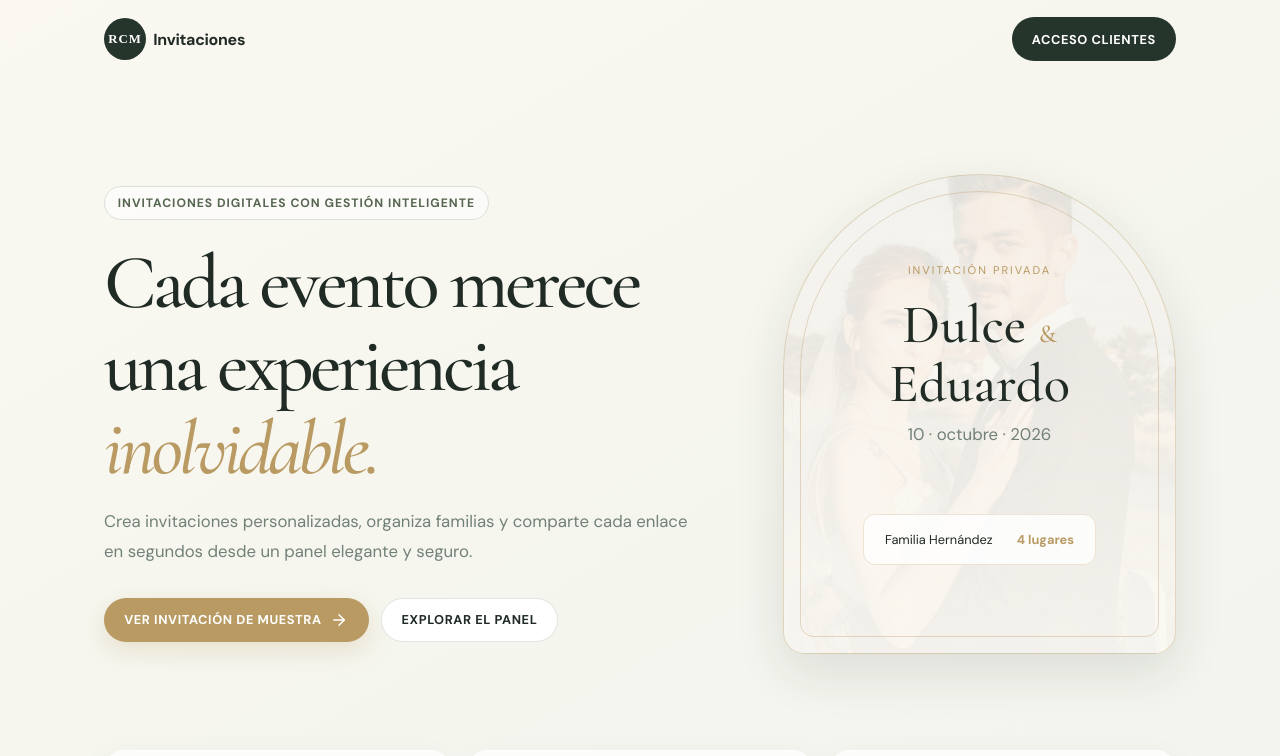
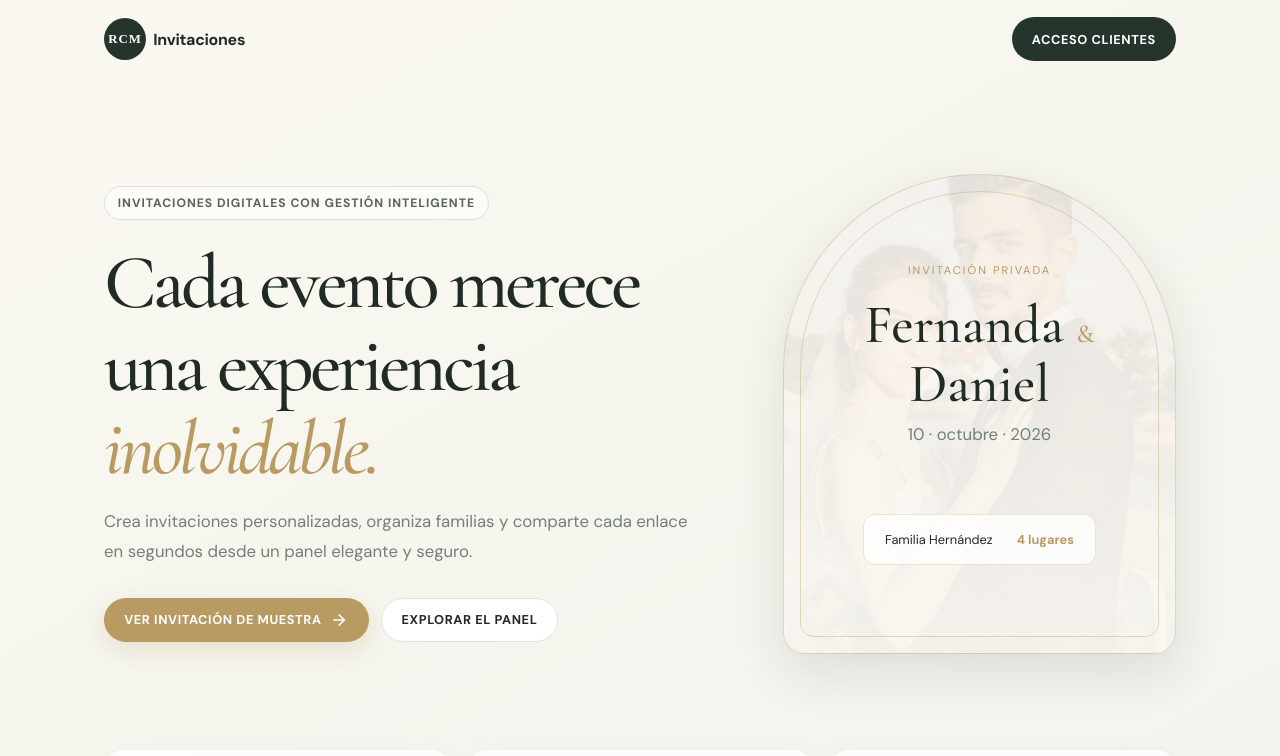
Before and after one commit to AntonioCastro12/Invitacion-boda, a React (Vite) app: page / in a window 1280 px wide. Shown: the top 756 px of the page. Built offline with nearby package versions, Linux system fonts and the light colour scheme; no server answers; a web font is replaced by a local one.

Commit message:
Actualizacion nombre

```diff
--- a/src/data/demoData.js
+++ b/src/data/demoData.js
@@ -1,7 +1,7 @@
 export const demoEvent = {
   id: "11111111-1111-4111-8111-111111111111",
   client_id: "demo-client",
-  name: "Dulce & Eduardo",
+  name: "Fernanda & Daniel",
   slug: "dulce-eduardo",
   event_type: "Boda",
   event_date: "2026-10-10",
--- a/src/pages/LandingPage.jsx
+++ b/src/pages/LandingPage.jsx
@@ -9,7 +9,7 @@ export default function LandingPage() {
       {isDemoMode && <div className="demo-banner">Modo demostración · Conecta Supabase para utilizar datos reales</div>}
       <section className="landing-hero">
         <div><span className="landing-pill">Invitaciones digitales con gestión inteligente</span><h1>Cada evento merece una experiencia <em>inolvidable.</em></h1><p>Crea invitaciones personalizadas, organiza familias y comparte cada enlace en segundos desde un panel elegante y seguro.</p><div className="hero-actions"><Link className="button button--gold" to="/evento/dulce-eduardo/A7X92">Ver invitación de muestra <ArrowRight size={18} /></Link><Link className="button button--light" to="/login">Explorar el panel</Link></div></div>
-        <div className="landing-preview"><span>Invitación privada</span><h2>Dulce <small>&</small> Eduardo</h2><p>10 · octubre · 2026</p><div className="preview-pass">Familia Hernández <strong>4 lugares</strong></div></div>
+        <div className="landing-preview"><span>Invitación privada</span><h2>Fernanda <small>&</small> Daniel</h2><p>10 · octubre · 2026</p><div className="preview-pass">Familia Hernández <strong>4 lugares</strong></div></div>
       </section>
       <section className="feature-grid">
         <article><CalendarHeart /><h3>Multi-evento</h3><p>Una base reutilizable para bodas, XV años, bautizos y celebraciones.</p></article>
```
